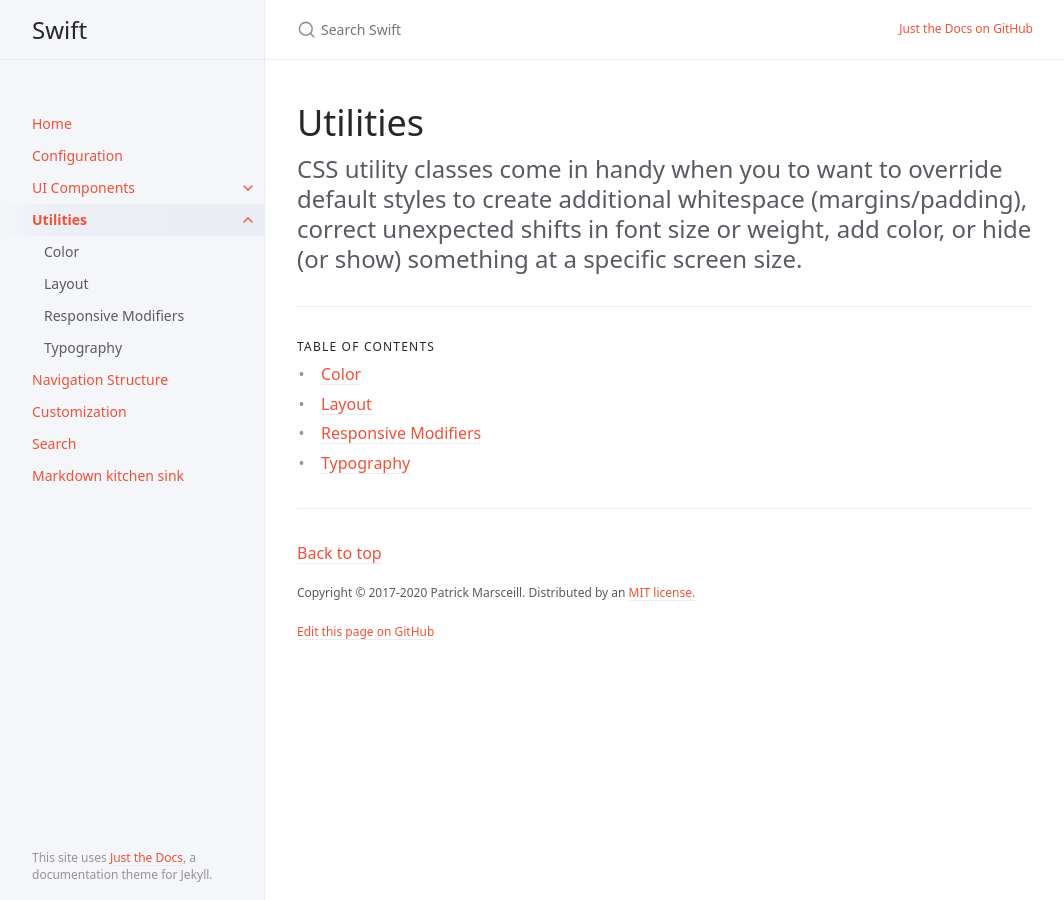
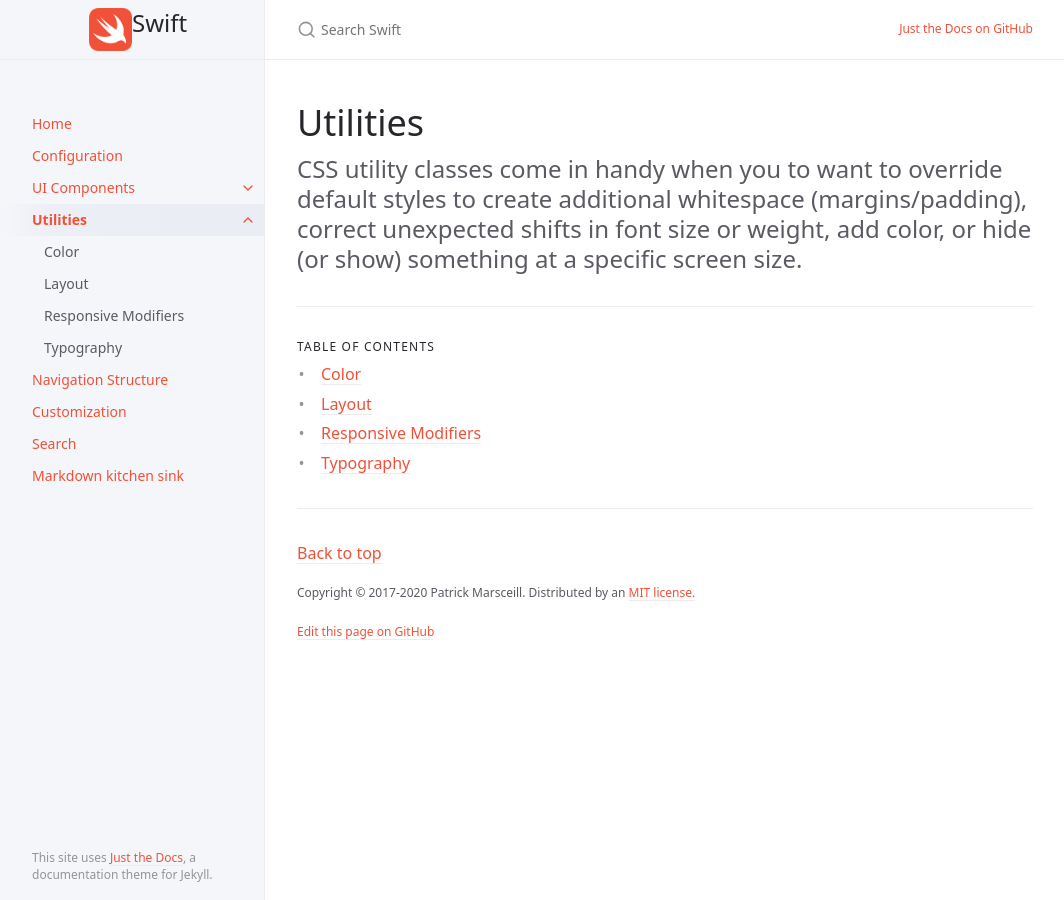
Before and after one commit to woooil/swift-book, a Jekyll site: the page built from docs/utilities/utilities.md, in a window 1280 px wide. Shown: the whole page, without its empty margins (107-1171 px from the left). Built offline with Jekyll 4.4.1, drawn with Linux system fonts in a browser that asks for light colours.

Commit message:
commit 3

```diff
--- a/_includes/title.html
+++ b/_includes/title.html
@@ -1,4 +1,4 @@
 {% if site.logo %}
   <div class="site-logo"></div>
 {% endif %}
-{{ site.title }}
+  <div class="site-title-word">{{ site.title }}</div>
--- a/_sass/layout.scss
+++ b/_sass/layout.scss
@@ -128,13 +128,18 @@
 
 @if variable-exists(logo) {
   .site-logo {
-    // width: 100%;
+    width: 100%;
     height: 100%;
     background-image: url($logo);
     background-repeat: no-repeat;
-    background-position: left center;
+    background-position: right center;
     background-size: contain;
   }
+}
+
+.site-title-word {
+  height: 100%;
+  width: 100%;
 }
 
 .site-button {
```
